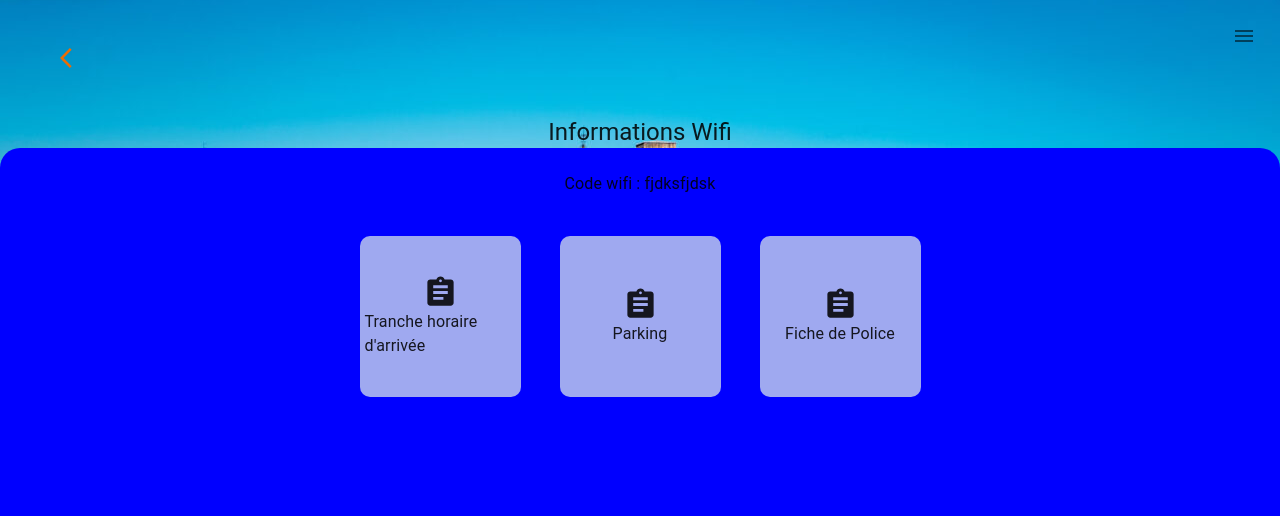
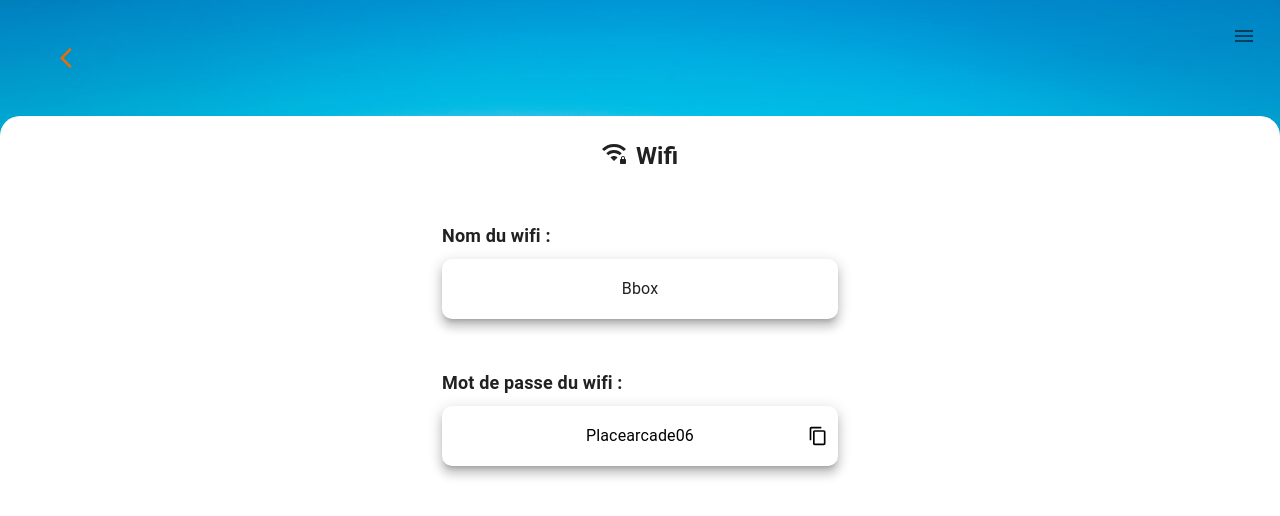
Before and after one commit to Keongy/place-des-arcades, a Next.js app: page /wifi in a window 1280 px wide. Shown: the top 516 px of the page. Built offline with nearby package versions, Linux system fonts and the light colour scheme.

Commit message:
add wifi content page

```diff
--- a/app/check-in/page.tsx
+++ b/app/check-in/page.tsx
@@ -38,7 +38,6 @@ const CheckInPage = () => {
             <Box display="flex" justifyContent="space-around" width="600px">
               <DashboardCard title="Tranche horaire d'arrivée" />
               <DashboardCard title="Parking" />
-              <DashboardCard title="Fiche de Police" />
             </Box>
           </Box>
         </Box>
--- a/app/components/dashboard-card.tsx
+++ b/app/components/dashboard-card.tsx
@@ -1,15 +1,16 @@
-import {Box, Typography} from "@mui/material";
-import AssignmentIcon from "@mui/icons-material/Assignment";
+import {Box, SvgIconTypeMap, Typography} from "@mui/material";
+import {OverridableComponent} from "@mui/material/OverridableComponent";
 
 export interface IDashboardCard {
   title: string;
+  icon?: OverridableComponent<SvgIconTypeMap<{}, "svg">>;
 }
 
-export const DashboardCard = ({title}: IDashboardCard) => {
+export const DashboardCard = ({title, icon: Icon}: IDashboardCard) => {
   return (
     <Box
       borderRadius="10px"
-      bgcolor="rgba(227, 241, 234, .7)"
+      bgcolor="rgba(227, 241, 234, .8)"
       width="161px"
       height="161px"
       padding="5px"
@@ -18,8 +19,12 @@ export const DashboardCard = ({title}: IDashboardCard) => {
       justifyContent="center"
       alignItems="center"
     >
-      <AssignmentIcon fontSize="large" />
-      <Typography>{title}</Typography>
+      {Icon && <Icon fontSize="large" />}
+      <Box mt="10px">
+        <Typography fontWeight="bold" textAlign="center">
+          {title}
+        </Typography>
+      </Box>
     </Box>
   );
 };
--- a/app/page.tsx
+++ b/app/page.tsx
@@ -18,9 +18,9 @@ export default function Home() {
 
   return (
     <main>
-      <div className={transitionClassName}>
+      <Box className={transitionClassName}>
         <Box display="flex" justifyContent="center" mt="50px">
-          <Typography fontSize={25}>
+          <Typography fontSize={30} fontWeight="bold">
             Bienvenue au livret d&apos;accueil Place des Arcades
           </Typography>
         </Box>
@@ -31,7 +31,7 @@ export default function Home() {
         <Box display="flex" justifyContent="center">
           <DashboardCardList handleClick={handleNavigation} />
         </Box>
-      </div>
+      </Box>
     </main>
   );
 }
--- a/app/theme/theme.ts
+++ b/app/theme/theme.ts
@@ -5,7 +5,7 @@ const lightTheme = createTheme({
   palette: {
     mode: "light",
     primary: {
-      main: "#1976d2",
+      main: "#000000",
     },
   },
 });
--- a/app/wifi/page.tsx
+++ b/app/wifi/page.tsx
@@ -1,8 +1,10 @@
 "use client";
-import {Box, Button, Typography} from "@mui/material";
+import {useState} from "react";
+import {Box, Button, Container, Paper, Typography} from "@mui/material";
 import ArrowBackIosIcon from "@mui/icons-material/ArrowBackIos";
-import {DashboardCard} from "../components/dashboard-card";
 import {usePageTransition} from "@/hooks/usePageTransition";
+import ContentCopyIcon from "@mui/icons-material/ContentCopy";
+import WifiPasswordOutlinedIcon from "@mui/icons-material/WifiPasswordOutlined";
 
 const WifiPage = () => {
   const {transitionClassName, handleNavigation} = usePageTransition(
@@ -10,6 +12,18 @@ const WifiPage = () => {
     "slide-out-down", // Sort vers le bas
     "slide-in-up" // Entre depuis le bas
   );
+
+  const [isCopied, setIsCopied] = useState(false);
+
+  const handlePaperClick = (textToCopy: string) => {
+    navigator.clipboard.writeText(textToCopy).then(() => {
+      setIsCopied(true);
+      // Réinitialiser l'état après 2 secondes
+      setTimeout(() => {
+        setIsCopied(false);
+      }, 1500);
+    });
+  };
 
   return (
     <div className={transitionClassName}>
@@ -19,25 +33,95 @@ const WifiPage = () => {
             <ArrowBackIosIcon color="warning" />
           </Button>
         </Box>
-        <Box>
-          <Typography textAlign="center" variant="h5">
-            Informations Wifi
-          </Typography>
-        </Box>
+
         <Box
-          bgcolor="blue"
+          bgcolor="white"
           flexGrow={1}
           padding={3}
           borderRadius="20px 20px 0 0"
         >
-          <Typography textAlign="center">Code wifi : fjdksfjdsk</Typography>
-          <Box display="flex" justifyContent="center" marginTop="40px">
-            <Box display="flex" justifyContent="space-around" width="600px">
-              <DashboardCard title="Tranche horaire d'arrivée" />
-              <DashboardCard title="Parking" />
-              <DashboardCard title="Fiche de Police" />
+          <Container maxWidth="xs">
+            <Box display="flex" justifyContent="center">
+              <Box mr="10px">
+                <WifiPasswordOutlinedIcon />
+              </Box>
+              <Typography textAlign="center" variant="h5" fontWeight="bold">
+                Wifi
+              </Typography>
             </Box>
-          </Box>
+            <Box mt="50px">
+              <Typography fontSize="18px" fontWeight="bold" marginBottom="10px">
+                Nom du wifi :
+              </Typography>
+              <Paper
+                variant="elevation"
+                elevation={8}
+                sx={{
+                  height: "60px",
+                  display: "flex",
+                  justifyContent: "center",
+                  alignItems: "center",
+                  borderRadius: "10px",
+                }}
+              >
+                Bbox
+              </Paper>
+            </Box>
+            <Box mt="50px">
+              <Typography fontSize="18px" fontWeight="bold" marginBottom="10px">
+                Mot de passe du wifi :
+              </Typography>
+              <Paper
+                component="div" // Transformation en div pour accepter onClick
+                variant="elevation"
+                elevation={8}
+                onClick={() => handlePaperClick("Placearcade06")} // Copier le texte
+                sx={{
+                  height: "60px",
+                  display: "flex",
+                  justifyContent: "center",
+                  alignItems: "center",
+                  borderRadius: "10px",
+                  padding: "0 10px",
+                  cursor: "pointer", // Changement de curseur
+                  backgroundColor: isCopied ? "green" : "white", // Changer la couleur si copié
+                  transition: "background-color 0.3s", // Douce transition de la couleur
+                  position: "relative", // Pour pouvoir placer le texte "Copié!" en absolu
+                }}
+              >
+                <Box
+                  sx={{
+                    textAlign: "center",
+                    color: isCopied ? "white" : "black",
+                    position: "relative",
+                  }}
+                >
+                  Placearcade06
+                </Box>
+                <Box
+                  display="flex"
+                  alignItems="center"
+                  sx={{
+                    position: "absolute", // Position absolue pour "Copié !"
+                    right: "10px", // Juste à côté de l'icône
+                    color: isCopied ? "white" : "black",
+                  }}
+                >
+                  {isCopied && (
+                    <Typography
+                      sx={{
+                        fontSize: "14px",
+                        marginRight: "10px",
+                      }}
+                    >
+                      Copié !
+                    </Typography>
+                  )}
+                  <ContentCopyIcon fontSize="small" />
+                </Box>
+              </Paper>
+            </Box>
+          </Container>
         </Box>
       </Box>
     </div>
```
Also changed, not shown: app/components/dashboard-card-list.tsx (+17 -11 lines).
